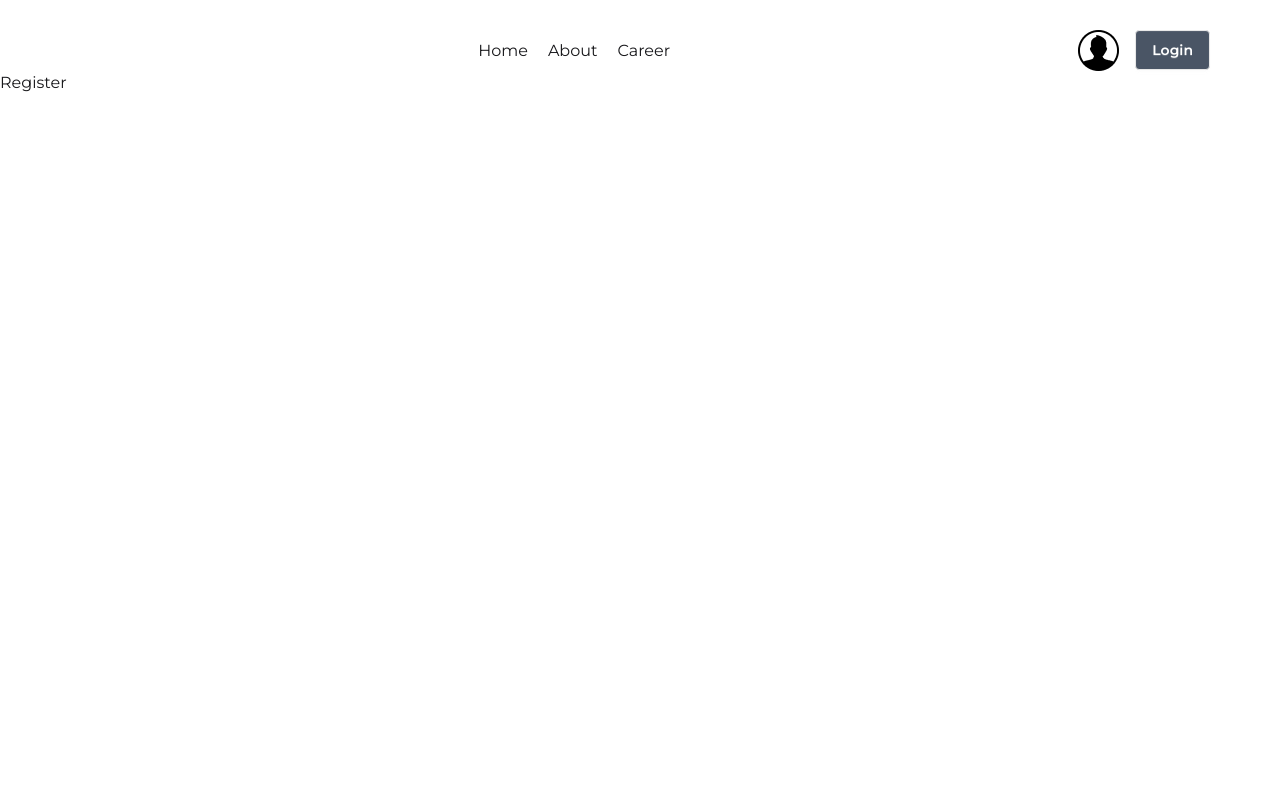
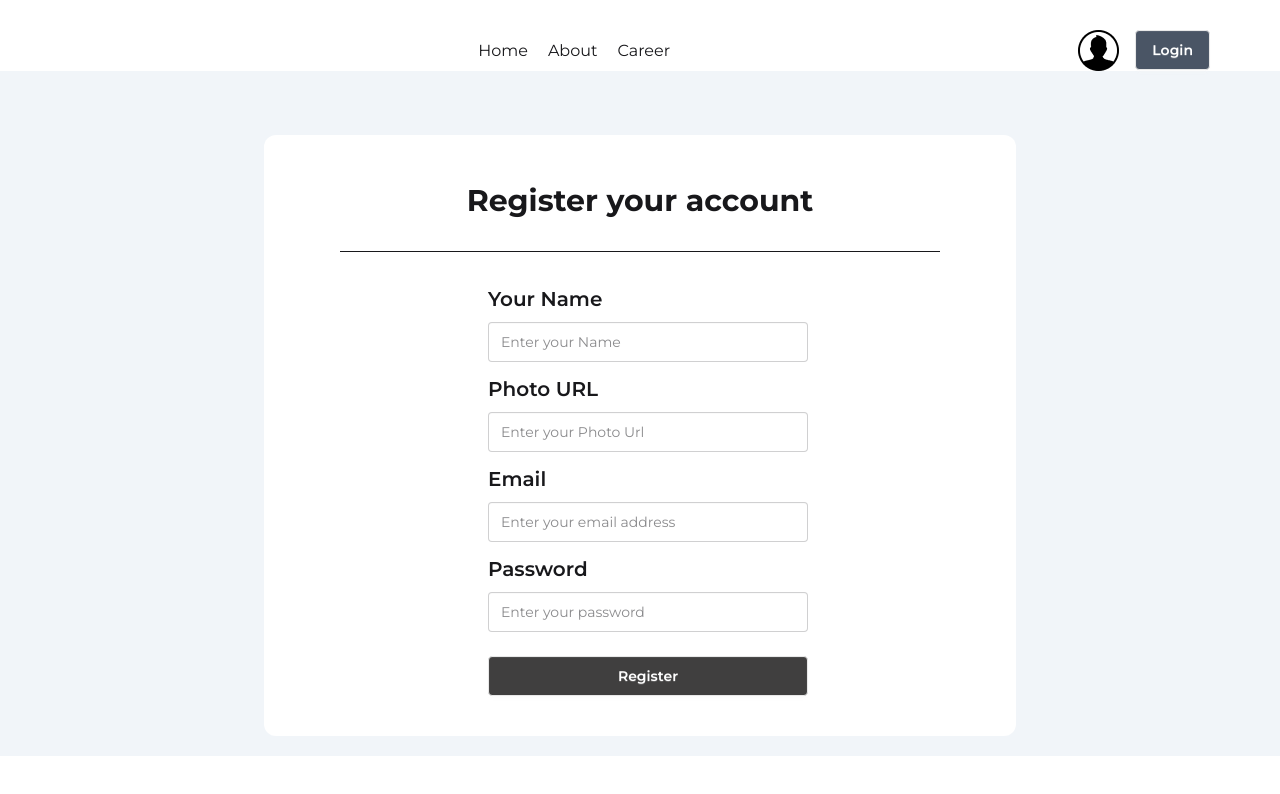
Before and after one commit to fatematz/dragon-news, a Next.js app: page /register in a window 1280 px wide. Shown: the top 794 px of the page. Built offline with nearby package versions, Linux system fonts and the light colour scheme.

Commit message:
update register page

```diff
--- a/src/app/(auth)/register/page.jsx
+++ b/src/app/(auth)/register/page.jsx
@@ -1,10 +1,68 @@
+'use client'
+import Link from "next/link";
+import { useForm } from "react-hook-form";
 
-const RegisterPage = () => {
+const LoginPage = () => {
+
+     const {
+    register,
+    handleSubmit,
+    formState : {errors},
+     } = useForm()
+
+     console.log(errors, "errors")
+
+    const handleLoginFun = (data) => {
+
+        console.log(data, "data")
+        // e.preventDefault();
+
+        // const email =e.target.email.value;
+        // const password =e.target.password.value;
+        // console.log(email, password)
+    }
     return (
-        <div>
-            <h1>Register</h1>
+        <div className=" min-h-[80vh] bg-slate-100 pt-16 pb-5 ">
+            <div className="rounded-xl p-4 bg-white max-w-[752px] mx-auto">
+            <h1 className="text-center font-bold text-3xl border-b py-8 mx-15">Register your account</h1>
+
+            <form className="ml-52 my-6" onSubmit={handleSubmit (handleLoginFun)}>
+
+
+
+ <fieldset className="fieldset">
+  <legend className="font-semibold text-[20px] fieldset-legend">Your Name</legend>
+  <input type="name" {...register("name" , {required: "Name field is required" })} className="input" placeholder="Enter your Name" />
+{errors.name && <p className="text-red-500"> {errors.name.message} </p>}
+</fieldset>
+
+ <fieldset className="fieldset">
+  <legend className="font-semibold text-[20px] fieldset-legend">Photo URL</legend>
+  <input type="photoUrl" {...register("photoUrl" , {required: "Photo Url field is required" })} className="input" placeholder="Enter your Photo Url" />
+{errors.photoUrl && <p className="text-red-500"> {errors.photoUrl.message} </p>}
+</fieldset>
+
+                 <fieldset className="fieldset">
+  <legend className=" font-semibold text-[20px] fieldset-legend">Email </legend>
+  <input type="email" {...register("email", {required: "email field is required"} ) } className="input" placeholder="Enter your email address" />
+
+{errors.email && <p className="text-red-500"> {errors.email.message} </p>}
+</fieldset>
+
+
+ <fieldset className="fieldset">
+  <legend className="font-semibold text-[20px] fieldset-legend">Password</legend>
+  <input type="password" {...register("password" , {required: "password field is required" })} className="input" placeholder="Enter your password" />
+{errors.password && <p className="text-red-500"> {errors.password.message} </p>}
+</fieldset>
+
+<button className="btn bg-[#403F3F] text-white w-[320px] mt-[20px]">Register</button>
+
+            </form>
+
+        </div>
         </div>
     );
 };
 
-export default RegisterPage;
+export default LoginPage;
```
